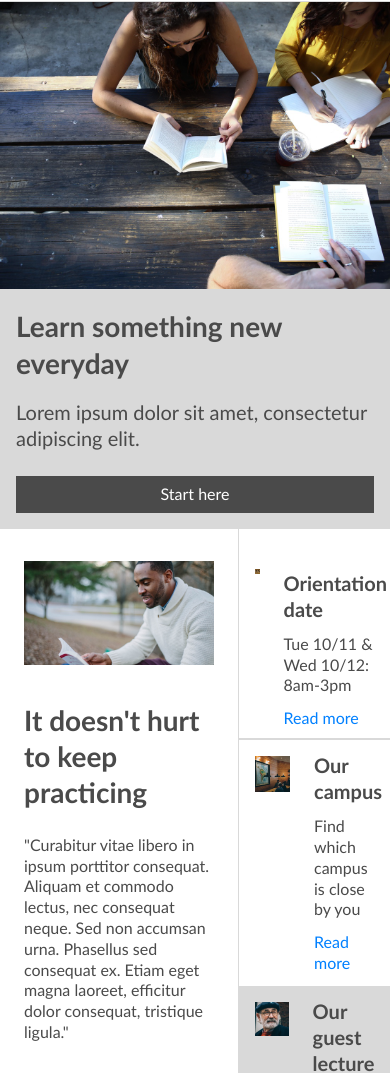
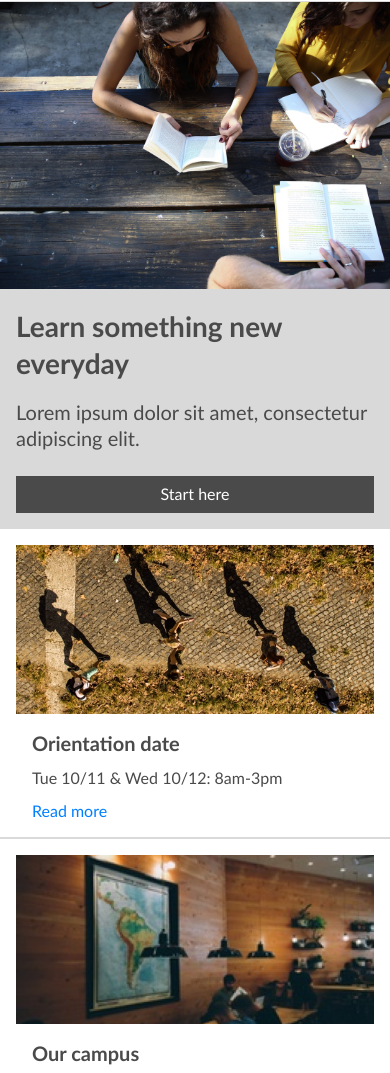
Before and after one commit to ejvkamp/ColmarAcademy, a plain HTML site: page index.html in a window 390 px wide. Shown: the part 63-1136 px from the top of the page. Drawn offline with Linux system fonts and the light colour scheme; a web font is replaced by a local one.

Commit message:
Finishing styling main section for mobile

```diff
--- a/index.html
+++ b/index.html
@@ -60,7 +60,8 @@
       <div class="rightMain">
         <div class="infoBox">
           <div class="imgBox first">
-            <img src="./resources/images/information-orientation.jpg" alt="Top view people walking">
+            <img class="desktopImg" src="./resources/images/information-orientation.jpg" alt="Top view people walking">
+            <img class="mobileImg" src="./resources/images/information-orientation-mobile.jpg" alt="Top view people walking">
           </div>
           <div class="contentBox first">
             <h3>Orientation date</h3>
@@ -70,7 +71,8 @@
         </div>
         <div class="infoBox">
           <div class="imgBox">
-            <img src="./resources/images/information-campus.jpg" alt="Our campus">
+            <img class="desktopImg" src="./resources/images/information-campus.jpg" alt="Our campus">
+            <img class="mobileImg" src="./resources/images/information-campus-mobile.jpg" alt="Our campus">
           </div>
           <div class="contentBox">
             <h3>Our campus</h3>
@@ -80,7 +82,8 @@
         </div>
         <div class="infoBox">
           <div class="imgBox">
-            <img src="./resources/images/information-guest-lecture.jpg" alt="Guest Lecturer">
+            <img class="desktopImg" src="./resources/images/information-guest-lecture.jpg" alt="Guest Lecturer">
+            <img class="mobileImg" src="./resources/images/information-guest-lecture-mobile.jpg" alt="Guest Lecturer">
           </div>
           <div class="contentBox">
             <h3>Our guest lecture</h3>
--- a/resources/css/style.css
+++ b/resources/css/style.css
@@ -295,7 +295,6 @@ body {
 
 }
 
-
 /* Main Section*/
 
 .mainSection {
@@ -343,6 +342,10 @@ body {
 .infoBox .imgBox {
   width: 35%;
   padding: 1rem;
+}
+
+.infoBox .imgBox .mobileImg {
+  display: none;
 }
 
 .infoBox .imgBox.first {
@@ -406,19 +409,44 @@ div .contentBox.first {
   .contentBox p {
     padding: .5rem 0;
   }
-
-
-
 }
 
-/* TODO: Main Section for mobile */
+/* Main Section for mobile */
 
 @media (min-width: 320px) and (max-width: 767px) {
 
-  //CSS
+  .leftMain {
+    display: none;
+  }
 
+  .rightMain {
+    width: 100%;
+    border: none;
+    padding-top: 1rem;
+  }
+
+  .infoBox {
+    flex-wrap: wrap;
+  }
+
+  .infoBox .imgBox {
+    width: 100%;
+    padding: 1rem;
+  }
+
+  .infoBox .imgBox .desktopImg {
+    display: none;
+  }
+
+  .infoBox .imgBox .mobileImg {
+    display: flex;
+  }
+
+  .infoBox .contentBox, .infoBox .contentBox.first {
+    width: 100%;
+    padding: 0 2rem 1rem 2rem;
+  }
 }
-
 
 /* Learning Section */
 
```
